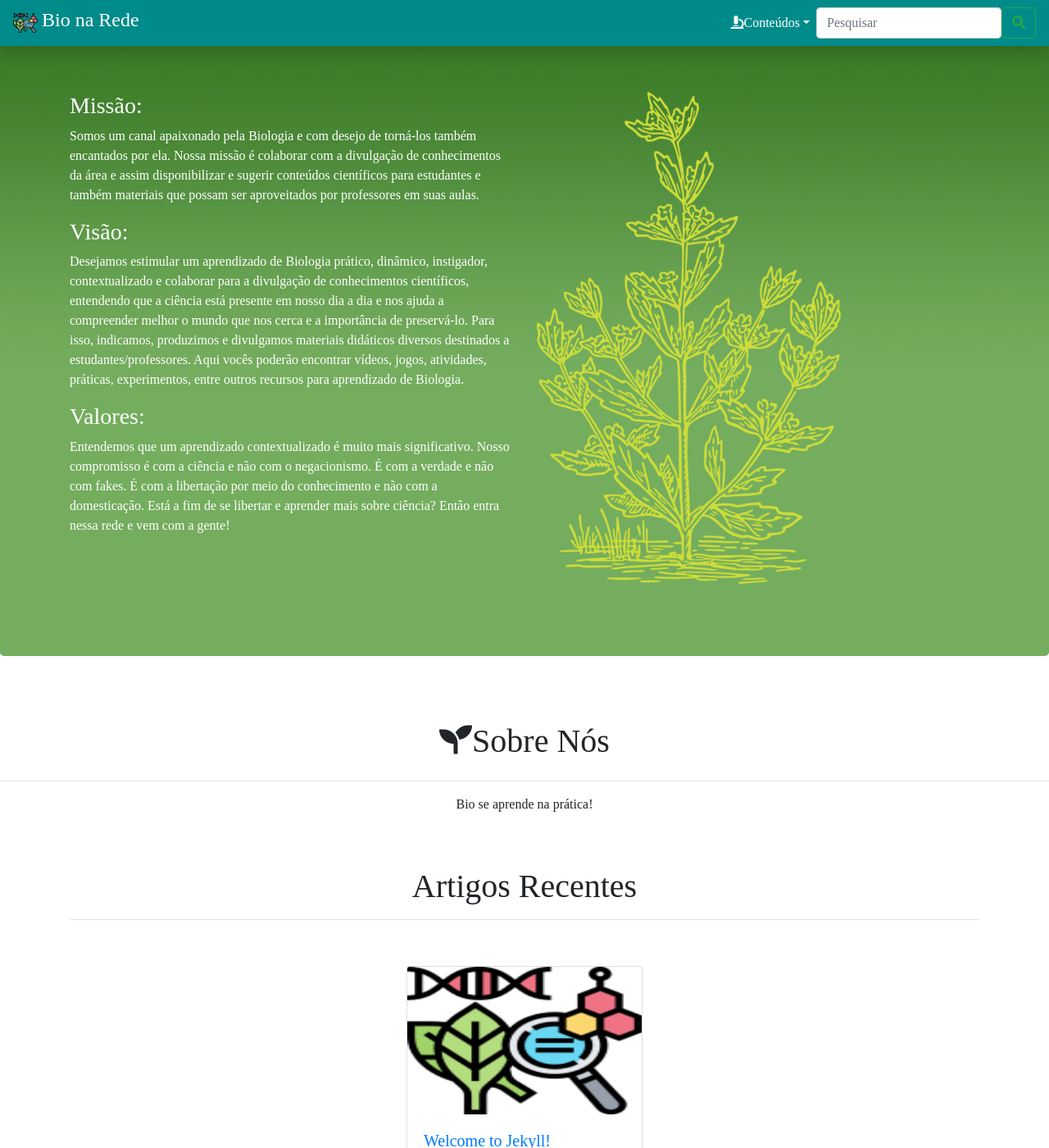
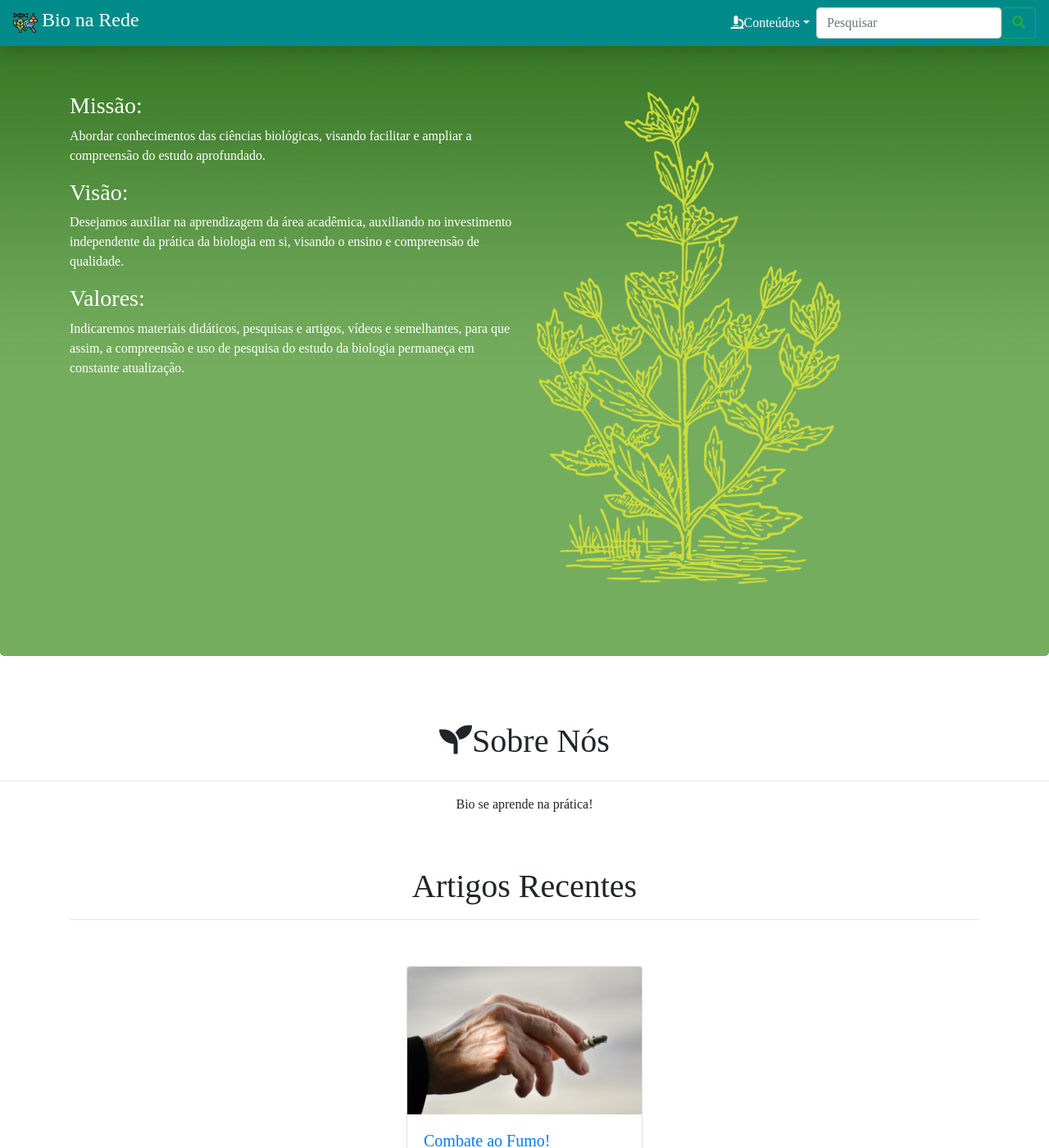
Before and after one commit to bionarede/bionarede, a Jekyll site: the page built from index.html, in a window 1280 px wide and 1400 px high. Shown: the whole window at 82% size. Built offline with Jekyll 4.4.1, drawn with Linux system fonts in a browser that asks for light colours; nearby versions of some CDN libraries; library files that are not in the unit come from our copies; some of the changed text lies outside the part shown.

Commit message:
conteudo0

```diff
--- a/_includes/header.html
+++ b/_includes/header.html
@@ -27,11 +27,11 @@
                     <div class="row">
                         <div class="col-sm-6 mb-4 mt-5">
                             <h3>Missão:</h3>
-                            <p>Somos um canal apaixonado pela Biologia e com desejo de torná-los também encantados por ela. Nossa missão é colaborar com a divulgação de conhecimentos da área e assim disponibilizar e sugerir conteúdos científicos para estudantes  e também materiais que possam ser aproveitados por professores em suas aulas.</p>
+                            <p>Abordar conhecimentos das ciências biológicas, visando facilitar e ampliar a compreensão do estudo aprofundado.</p>
                             <h3>Visão:</h3>
-                            <p>Desejamos estimular um aprendizado de Biologia prático, dinâmico, instigador, contextualizado e colaborar para a divulgação de conhecimentos científicos, entendendo que a ciência está presente em nosso dia a dia e nos ajuda a compreender melhor o mundo que nos cerca e a importância de preservá-lo. Para isso, indicamos, produzimos e divulgamos materiais didáticos diversos destinados a estudantes/professores. Aqui vocês poderão encontrar vídeos, jogos, atividades, práticas, experimentos, entre outros recursos para aprendizado de Biologia.</p>
+                            <p>Desejamos auxiliar na aprendizagem da área acadêmica, auxiliando no investimento independente da prática da biologia em si, visando o ensino e compreensão de qualidade.</p>
                             <h3>Valores:</h3>
-                            <p>Entendemos que um aprendizado contextualizado é muito mais significativo. Nosso compromisso é com a ciência e não com o negacionismo. É com a verdade e não com fakes. É com a libertação por meio do conhecimento e não com a domesticação. Está a fim de se libertar e aprender mais sobre ciência? Então entra nessa rede e vem com a gente!</p>
+                            <p>Indicaremos materiais didáticos, pesquisas e artigos, vídeos e semelhantes, para que assim, a compreensão e uso de pesquisa do estudo da biologia permaneça em constante atualização.</p>
                         </div>
                         <div class="col-sm-6">
                             <img src="/assets/img/intro.png" alt="Intro" class="img-fluid mb-4 mt-5"> <!--scréditos da img: https://search.creativecommons.org/photos/9971d3d6-d289-4dda-ab53-48eebd5906ad-->
```
Also changed, not shown: _posts/2021-09-16-camada-de-ozonio.markdown (added, +12 -0 lines), _posts/2021-09-16-cerrado.markdown (added, +13 -0 lines), _posts/2021-09-16-combate-ao-fumo.markdown (added, +14 -0 lines), assets/img/camadadeozonio1.png (added), assets/img/cerrado1.png (added), assets/img/cerrado2.png (added), assets/img/fumo1.png (added), assets/img/fumo2.png (added), assets/img/fumo3.png (added), assets/img/jekyll/cerrado.jpg (added), assets/img/jekyll/cigarro.jpg (added), assets/img/jekyll/ozonio.jpg (added).
